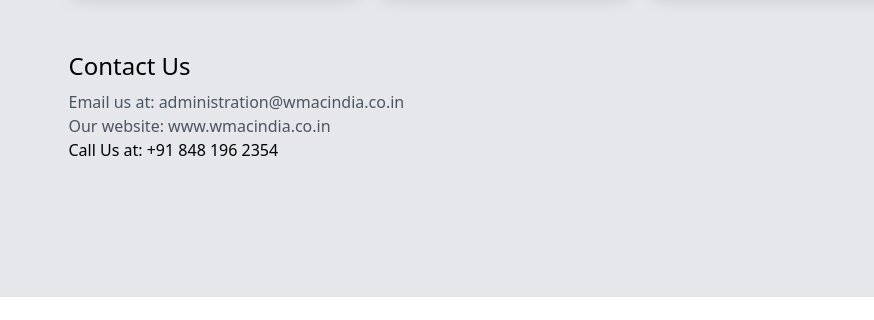
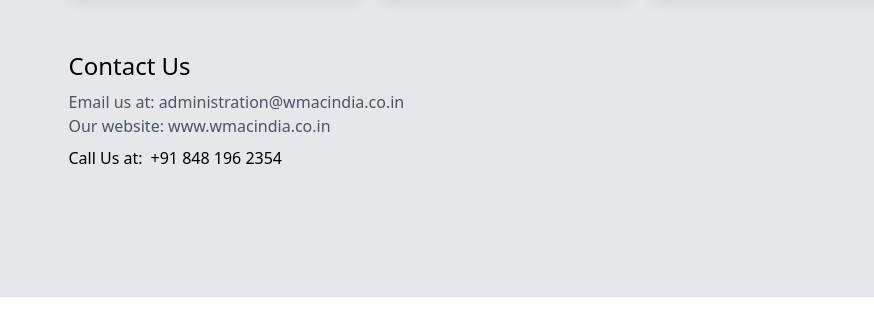
Before and after one commit to hrikbansaha49268/wmac-website, a website: page public/contact.html in a window 1280 px wide. Shown: the part 1352-1672 px from the top of the page, 0-874 px from the left. Drawn offline with nearby package versions, Linux system fonts and the light colour scheme.

Commit message:
Some glitches fixed

```diff
--- a/public/contact.html
+++ b/public/contact.html
@@ -223,7 +223,10 @@
                                 <a href="http://wmacindia.co.in/" class="text-gray-600 w-full">Our website:
                                     www.wmacindia.co.in
                                 </a>
-                                <p>Call Us at: +91 848 196 2354</p>
+                                <div class="lg:flex flex-row mt-2">
+                                    <p>Call Us at:</p>
+                                    <p class="lg:ml-2">+91 848 196 2354</p>
+                                </div>
                             </div>
                             <div class="flex lg:flex-row flex-col lg:items-center lg:justify-end lg:mt-0 mt-8">
                                 <p class="lg:w-1/4 mx-4 text-2xl text-gray-600">Scan this Code to chat with WMAC India
@@ -281,11 +284,8 @@
             </ul>
         </div>
         <hr class="my-6 border-gray-200 sm:mx-auto dark:border-gray-700 lg:my-8">
-        <!-- <span class="block text-sm text-gray-500 sm:text-center dark:text-gray-400">© 2022 <a
-                        href="https://flowbite.com/" class="hover:underline">WMAC INDIA™</a>. All Rights Reserved.
-                </span> -->
         <span class="block text-sm text-gray-500 sm:text-center dark:text-gray-400">© 2022 <a
-                href="https://flowbite.com/" class="hover:underline">WMAC-INDIA</a>. All Rights Reserved.
+                href="https://wmacindia.co.in/" class="hover:underline">WMAC-INDIA</a>. All Rights Reserved.
         </span>
     </footer>
     <!-- Footer -->
```
Also changed, not shown: public/about.html (+1 -4 lines), public/activities.html (+1 -4 lines), public/events.html (+1 -4 lines), public/gallery.html (+1 -4 lines), public/index.html (+0 -3 lines), public/join-us.html (+1 -4 lines), public/rules.html (+1 -4 lines), public/output.css.
